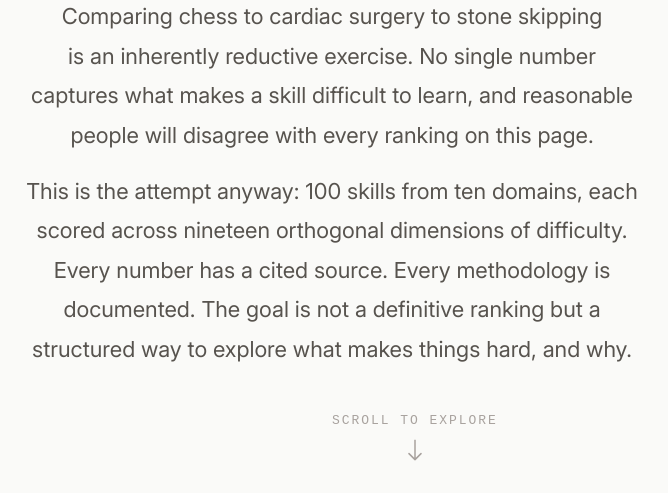
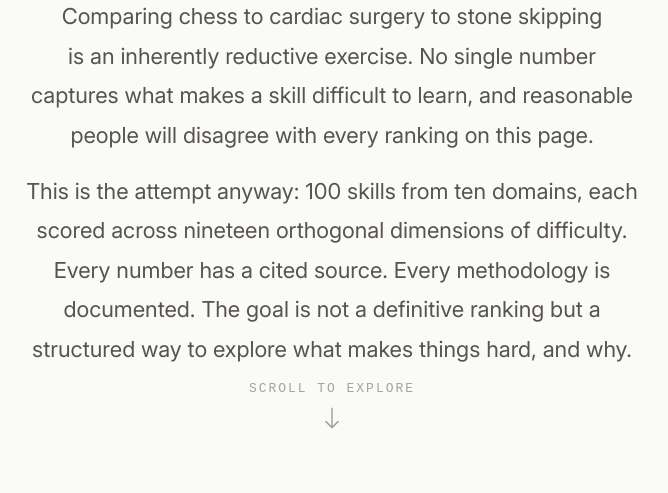
Before and after one commit to sean-reid/mastery, an Astro site: page / in a window 1280 px wide. Shown: the part 307-800 px from the top of the page, without its empty margins (308-976 px from the left). Built offline with nearby package versions, Linux system fonts and the light colour scheme; Astro itself is replaced by a stand-in of ours.

Commit message:
Center scroll cue with left:0/right:0, raise it with space-16 bottom

```diff
--- a/src/components/Hero.astro
+++ b/src/components/Hero.astro
@@ -90,14 +90,13 @@ const { skillCount } = Astro.props;
 
   .hero-scroll-cue {
     position: absolute;
-    bottom: var(--space-8);
-    left: 50%;
-    transform: translateX(-50%);
+    bottom: var(--space-16);
+    left: 0;
+    right: 0;
     display: flex;
     flex-direction: column;
     align-items: center;
     gap: var(--space-2);
-    margin-top: var(--space-12);
     color: var(--color-text-muted);
     animation: float 2.5s ease-in-out infinite;
   }
```
